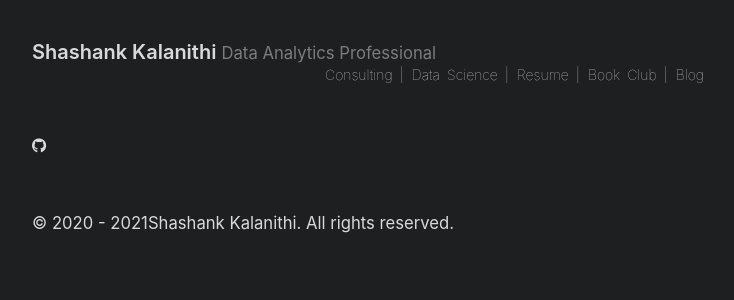
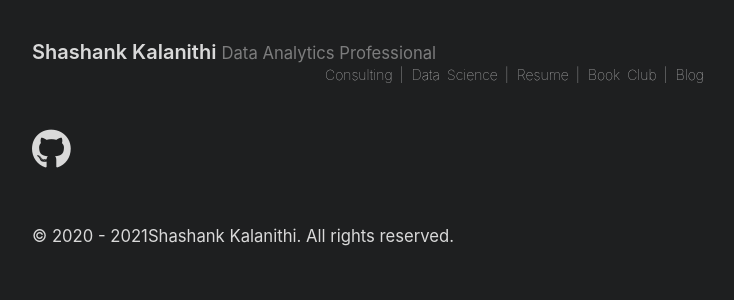
Before and after one commit to kshashank03/kshashank03.github.io, a Jekyll site: the page built from index.html, in a window 1280 px wide. Shown: the top 300 px of the page, without its empty margins (272-1006 px from the left). Built offline with Jekyll 4.4.1, drawn with Linux system fonts in a browser that asks for light colours; nearby versions of some CDN libraries; the list of posts is cut into pages by our own code.

Commit message:
icon size test

```diff
--- a/index.html
+++ b/index.html
@@ -17,7 +17,7 @@ title: Home
   <p>Where I review books I've read</p>
   <h2>Blog</h2>
   <p>A place for my random thoughts and musings</p> -->
-  <i class="fab fa-github" style="font-size: 0.73em"> </i>
+  <i class="fab fa-github" style="font-size: 2em"> </i>
 
 </div>
 
```
